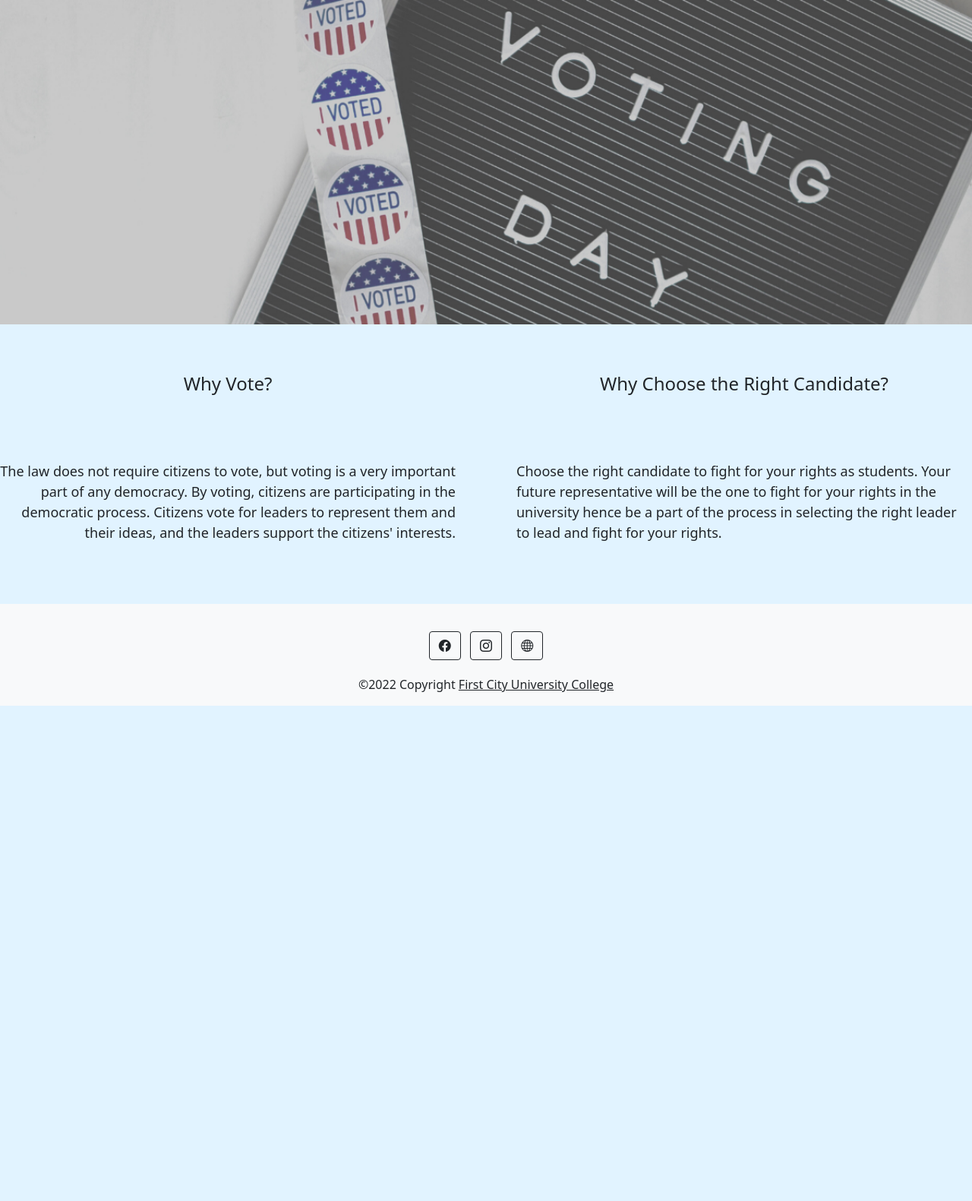
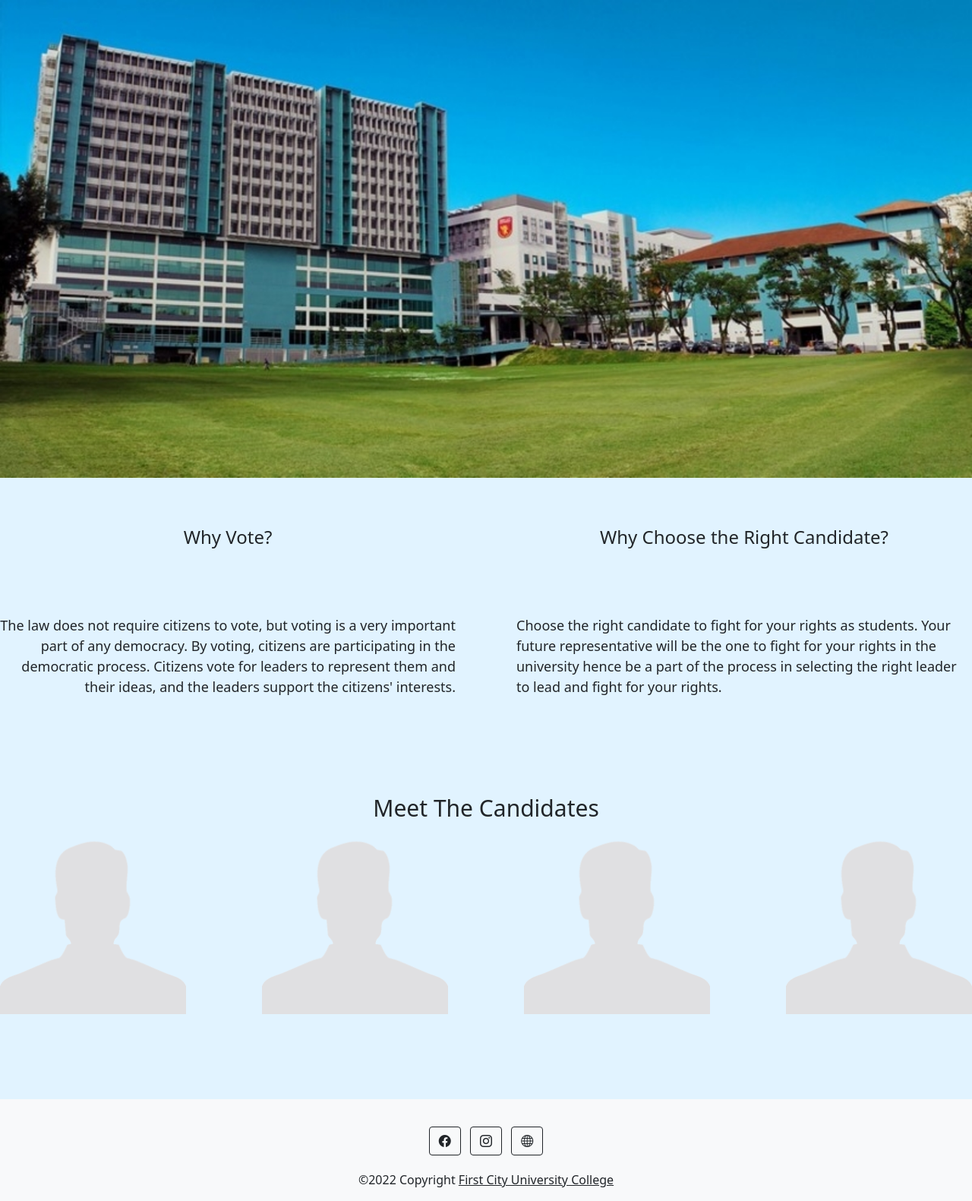
Before and after one commit to javelineou/sd-project, a PHP site: page /sd-project/homepage.html in a window 1280 px wide. Shown: the part 76-1657 px from the top of the page at 76% size. Before the commit the page ends 1005 px from the top, so only its background shows below. Run offline with PHP 8.4, Linux system fonts and the light colour scheme.

Commit message:
Homepage final edit

```diff
--- a/homepage.html
+++ b/homepage.html
@@ -93,12 +93,12 @@
     <div class="slidecenter">
       <img
         class="voteimageslide"
-        src="img/voterightimage1.jpg"
+        src="img/voterightimage1.png"
         alt="Vote Right Image 1"
       />
       <img
         class="voteimageslide"
-        src="img/voterightimage2.png"
+        src="img/voterightimage2.jpg"
         alt="Vote Right Image 2"
       />
       <img
@@ -134,7 +134,38 @@
         </p>
       </div>
     </div>
-    <p><br /><br /></p>
+    <p><br /><br /><br /><br /></p>
+
+<h4 class= "pagetitle">Meet The Candidates </h4>
+
+<div class = "candidatelist">
+<div class = "candidate1">
+<img src="img/candidate1.png" class = "c1" alt = "Candidate 1" title="Candidate 1"/>
+<div class="overlay">
+    <div class="text">CANDIDATE 1 - [NAME]</div>
+  </div>
+</div>
+<div class = "candidate2">
+<img src="img/candidate2.png" class= "c2" alt = "Candidate 2" title = "Candidate 2"/>
+<div class="overlay">
+    <div class="text">CANDIDATE 2 - [NAME]</div>
+  </div>
+</div>
+<div class = "candidate3">
+<img src="img/candidate3.png" class = "c3" alt = "Candidate 3" title = "Candidate 3"/>
+<div class="overlay">
+    <div class="text">CANDIDATE 3 - [NAME]</div>
+  </div>
+</div>
+<div class = "candidate4">
+<img src="img/candidate4.png" class = "c4" alt = "Candidate 4" title = "Candidate 4"/>
+<div class="overlay">
+    <div class="text">CANDIDATE 4 - [NAME]</div>
+  </div>
+</div>
+</div>
+
+<p><br /><br /><br /><br /></p>
   </body>
 
   <!-- Footer -->
--- a/style.css
+++ b/style.css
@@ -145,6 +145,109 @@ body {
   font-size: 18px;
 }
 
+
+/*Candidate List in Homepage*/
+.candidatelist{
+	display: grid;
+	grid-gap: 100px;
+	grid-template-columns: 1fr 1fr 1fr 1fr;
+	grid-template-rows: 1fr;
+	grid-template-areas:
+	"team1 team2 team3 team4"
+}
+
+.candidate1{
+	grid-area: team1;
+	position: relative;
+	width: 100%;
+}
+
+.candidate2{
+	grid-area: team2;
+	position: relative;
+	width: 100%;
+}
+
+.candidate3{
+	grid-area: team3;
+	position: relative;
+	width: 100%;
+}
+
+.candidate4{
+	grid-area: team4;
+	position: relative;
+	width: 100%;
+}
+
+.c1{
+	display: block;
+	width: 100%;
+	height: auto;
+}
+
+.c2{
+	display: block;
+	width: 100%;
+	height: auto;
+}
+
+.c3{
+	display: block;
+	width: 100%;
+	height: auto;
+}
+
+.c4{
+	display: block;
+	width: 100%;
+	height: auto;
+}
+
+.overlay {
+  position: absolute;
+  bottom: 0;
+  left: 0;
+  right: 0;
+  background-color: #0082e6;
+  overflow: hidden;
+  width: 100%;
+  height: 0;
+  transition: .5s ease;
+}
+
+.candidate1:hover .overlay {
+  height: 20%;
+}
+
+.candidate2:hover .overlay {
+  height: 20%;
+}
+
+.candidate3:hover .overlay {
+  height: 20%;
+}
+
+.candidate4:hover .overlay {
+  height: 20%;
+}
+
+.text {
+  color: white;
+  font-size: 15px;
+  position: absolute;
+  top: 50%;
+  left: 50%;
+  -webkit-transform: translate(-50%, -50%);
+  -ms-transform: translate(-50%, -50%);
+  transform: translate(-50%, -50%);
+  text-align: center;
+}
+
+
+
+
+
 @media (max-width: 480px) {
   /*Grid for small information section after the slide in Homepage*/
   .grid-container1 {
@@ -182,7 +285,39 @@ body {
     text-align: left;
     font-size: 12px;
   }
+
+
+ /*Candidates List in Homepage for mobile view*/
+.candidatelist{
+	display: grid;
+	grid-template-columns: 1fr;
+	grid-template-rows: 1fr 1fr 1fr 1fr;
+	grid-template-areas:
+	"candidate1"
+	"candidate2"
+	"candidate3"
+	"candidate4"
 }
+
+.candidate1{
+	grid-area: candidate1;
+}
+
+.candidate2{
+	grid-area: candidate2;
+}
+
+.candidate3{
+	grid-area: candidate3;
+}
+
+.candidate4{
+	grid-area: candidate4;
+}
+
+}
+
+
 
 /*Page Title Styling*/
 .pagetitle {
```
Also changed, not shown: img/candidate1.png (added), img/candidate2.png (added), img/candidate3.png (added), img/candidate4.png (added), img/teamimage.jpg (deleted), img/voterightimage1.jpg (deleted), img/voterightimage1.png (added), img/voterightimage2.jpg (added), img/voterightimage2.png (deleted), img/voterightimage3.jpg.
